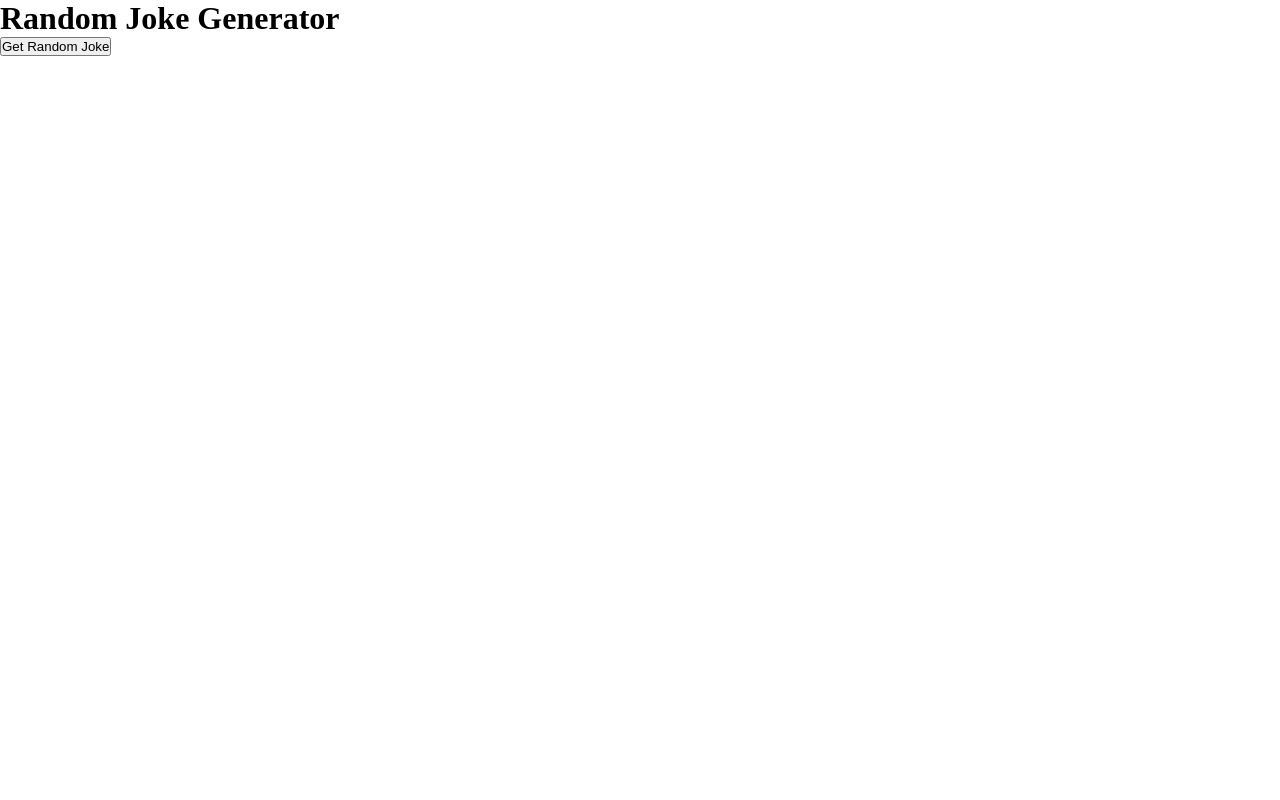
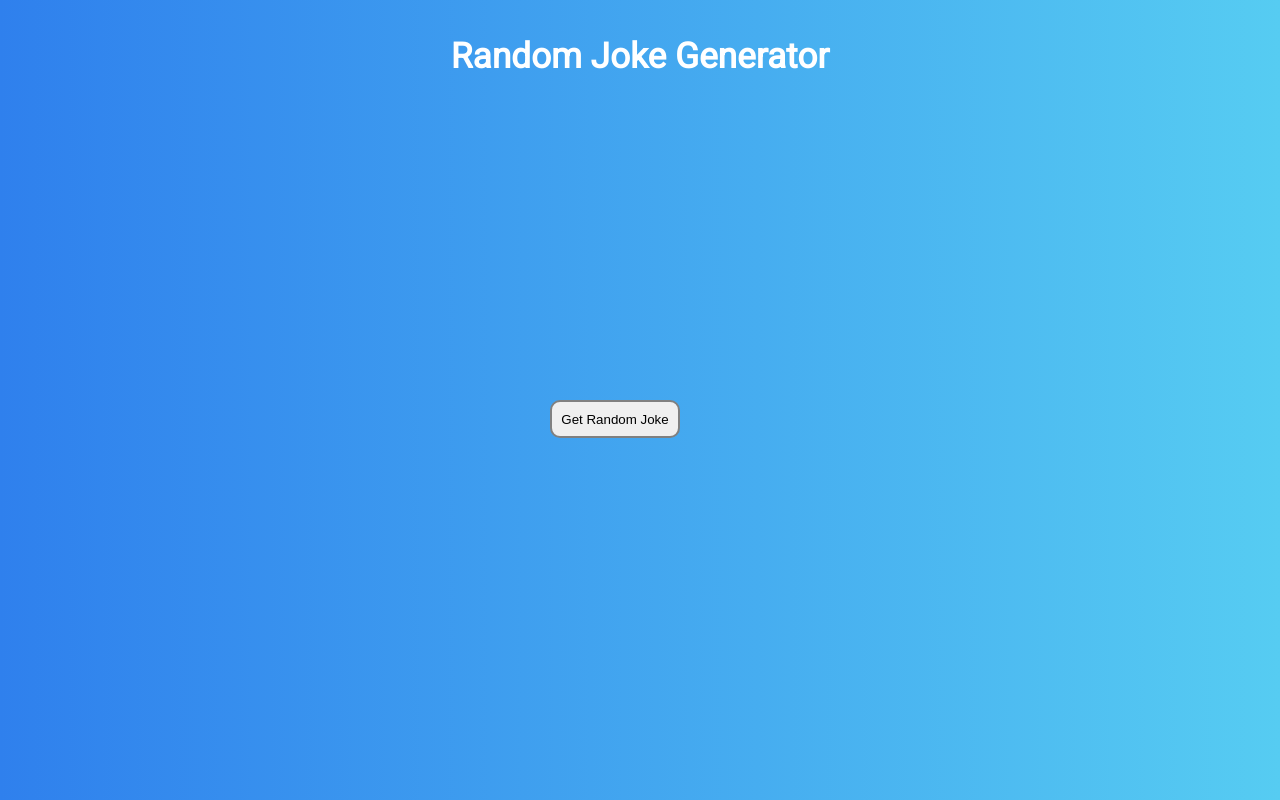
Before and after one commit to LaxmanJonchhen12/Random-Joke-Generator, a plain HTML site: page index.html in a window 1280 px wide. Drawn offline with Linux system fonts and the light colour scheme.

Commit message:
styling for the page added

```diff
--- a/css/style.css
+++ b/css/style.css
@@ -4,3 +4,41 @@
   padding: 0px;
   box-sizing: border-box;
 }
+
+/* main title styling */
+#main-title {
+  font-family: "Roboto", sans-serif;
+  padding-top: 35px;
+  font-size: 2.2rem;
+  text-align: center;
+  color: white;
+}
+
+/* container styling */
+#container {
+  background: -webkit-linear-gradient(to right, #2f80ed, #56ccf2);
+  background: linear-gradient(to right, #2f80ed, #56ccf2);
+  height: 100vh;
+}
+
+/* joke content styling */
+#joke-content {
+  line-height: 2.2rem;
+  font-size: 1.3rem;
+  position: absolute;
+  top: 200px;
+  left: 450px;
+  word-spacing: 1px;
+  color: white;
+}
+
+/* button styling */
+#btn {
+  height: 38px;
+  width: 130px;
+  border-radius: 10px;
+  position: absolute;
+  top: 200px;
+  left: 100px;
+  border: 2px solid grey;
+}
```
